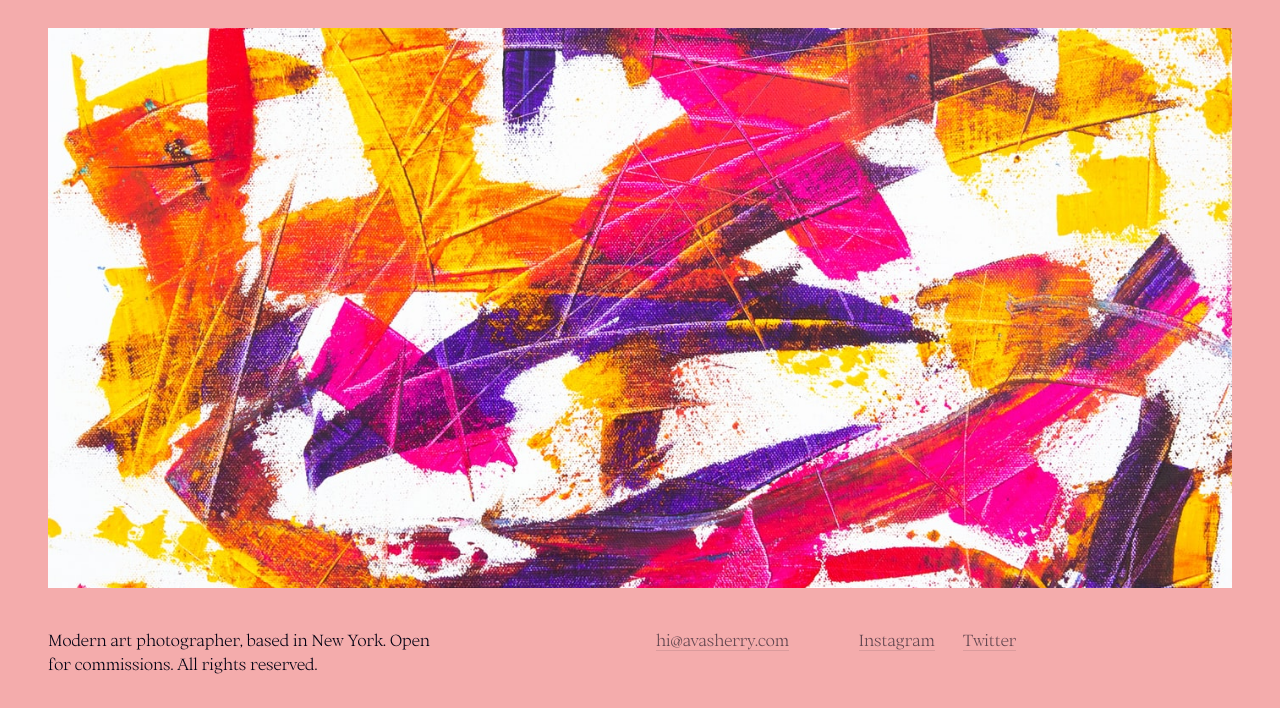
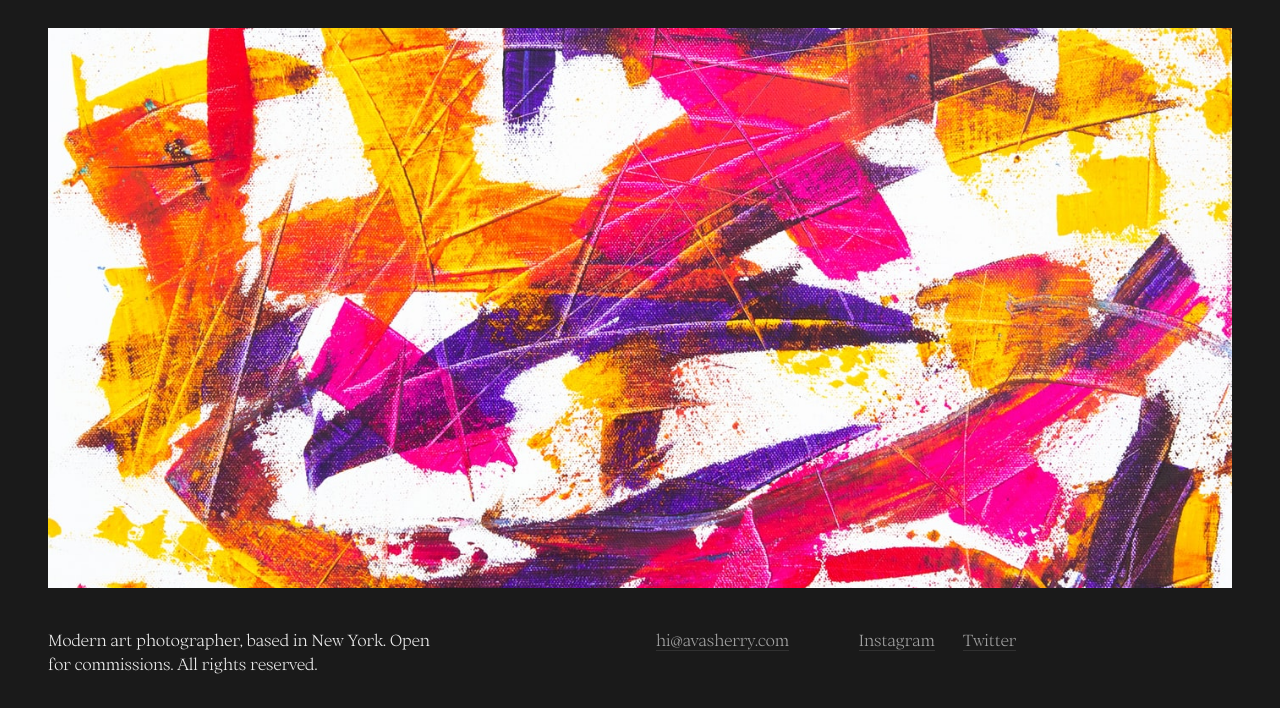
Before and after one commit to andy-stewart-design/andy_2020, a plain HTML site: page index.html in a window 1280 px wide. Shown: the part 92-800 px from the top of the page. Drawn offline with Linux system fonts and the light colour scheme.

Commit message:
Change theme to dark

```diff
--- a/styles/css/style.css
+++ b/styles/css/style.css
@@ -11,13 +11,13 @@
 }
 
 :root {
-  --background: #f4acac;
-  --text-color: #000011;
+  --background: #1a1a1a;
+  --text-color: #efefef;
 
-  --nav-link: rgba(0, 0, 17, 0.6);
-  --nav-link-selected: rgba(0, 0, 17, 1);
-  --nav-underline: rgba(0, 0, 17, 0.1);
-  --nav-underline-hover: rgba(0, 0, 17, 1);
+  --nav-link: rgba(255, 255, 255, 0.6);
+  --nav-link-selected: rgba(255, 255, 255, 1);
+  --nav-underline: rgba(255, 255, 255, 0.1);
+  --nav-underline-hover: rgba(255, 255, 255, 1);
 
   --timing: 0.25s;
   --bezier: cubic-bezier(0.215, 0.61, 0.355, 1);
```
